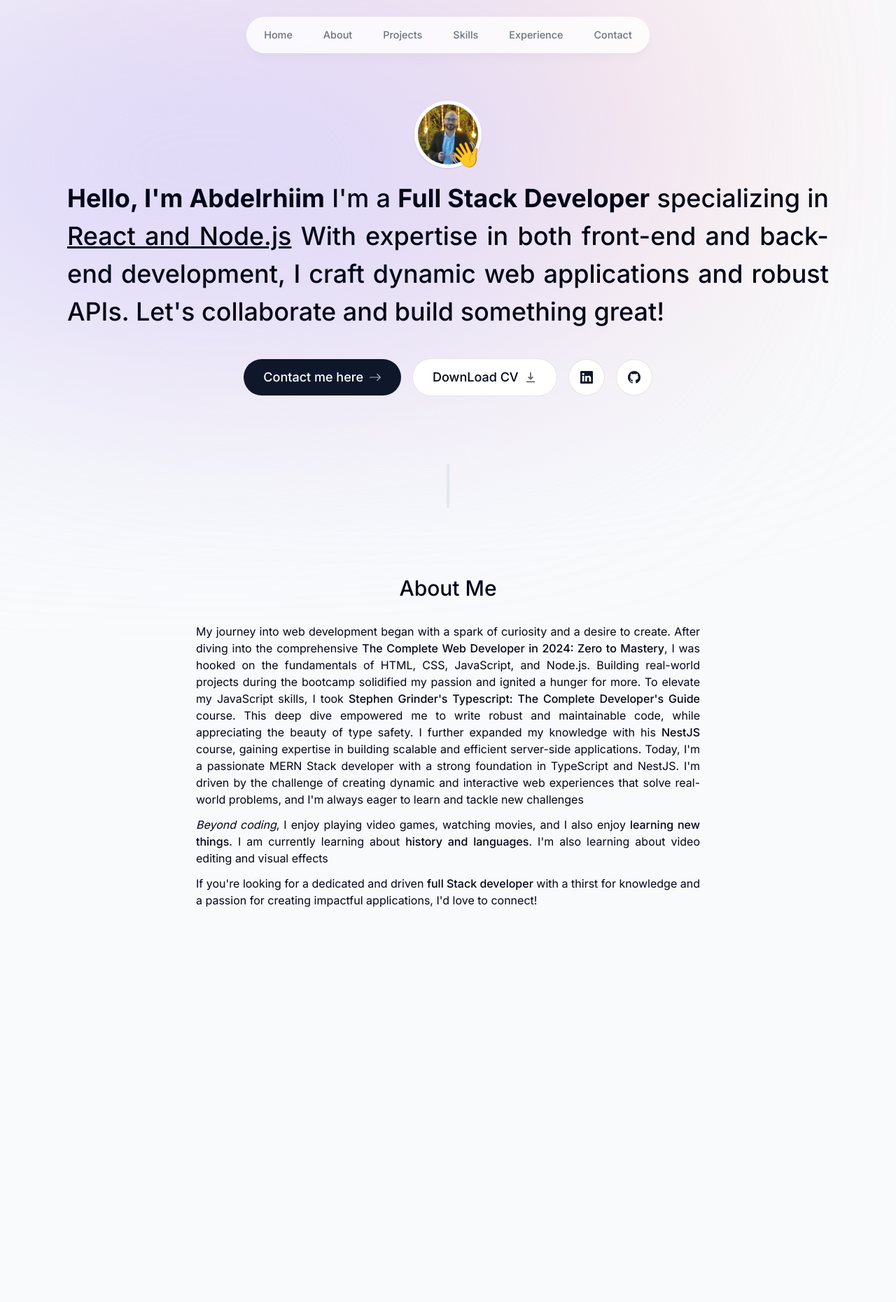
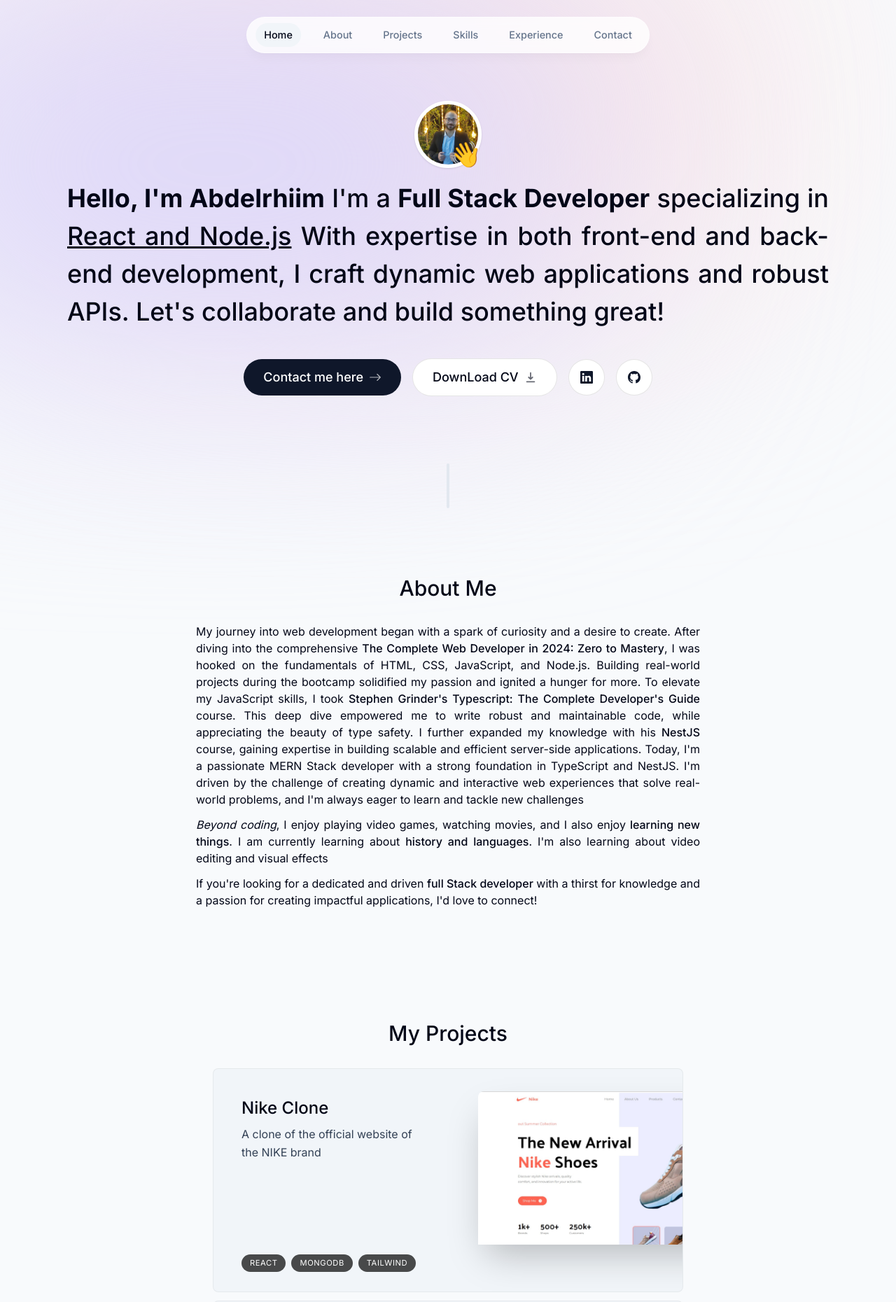
Before and after one commit to Abdelrahiim/new-portfolio, a Next.js app: page / in a window 1280 px wide. Shown: the top 1860 px of the page at 70% size. Built offline with nearby package versions, Linux system fonts and the light colour scheme.

Commit message:
implement projects Section

```diff
--- a/package.json
+++ b/package.json
@@ -11,12 +11,16 @@
   },
   "dependencies": {
     "@t3-oss/env-nextjs": "^0.7.1",
+    "add": "^2.0.6",
+    "clsx": "^2.1.0",
     "framer-motion": "^11.0.5",
     "next": "^14.0.4",
     "react": "18.2.0",
     "react-dom": "18.2.0",
     "react-icons": "^5.0.1",
-    "zod": "^3.22.4"
+    "react-intersection-observer": "^9.8.0",
+    "zod": "^3.22.4",
+    "zustand": "^4.5.1"
   },
   "devDependencies": {
     "@types/eslint": "^8.44.7",
--- a/src/app/layout.tsx
+++ b/src/app/layout.tsx
@@ -20,7 +20,7 @@ export default function RootLayout({
   children: React.ReactNode;
 }) {
   return (
-    <html lang="en">
+    <html lang="en" className="!scroll-smooth">
       <body
         className={`font-sans ${inter.variable} h-[5000px] bg-slate-50 pt-28 text-slate-950 sm:pt-36 dark:bg-slate-900 dark:text-slate-50 dark:text-opacity-90`}
       >
--- a/src/app/page.tsx
+++ b/src/app/page.tsx
@@ -1,5 +1,6 @@
 import About from "~/components/About";
 import Intro from "~/components/Intro";
+import Projects from "~/components/Projects";
 import SectionDivider from "~/components/SectionDivider";
 
 export default function HomePage() {
@@ -8,6 +9,7 @@ export default function HomePage() {
       <Intro />
       <SectionDivider />
       <About />
+      <Projects/>
     </main>
   );
 }
--- a/src/components/About.tsx
+++ b/src/components/About.tsx
@@ -6,10 +6,11 @@ import SectionHeading from "./SectionHeading";
 const About = () => {
   return (
     <motion.section
-      id="#about"
-      className="mb-28 max-w-[45rem] text-justify sm:mb-40 "
-      initial={{ opacity: 0, y: 100 }} animate={{opacity:1 ,y:0}}
-      transition={{delay:.175}}
+      id="about"
+      className="mb-28 max-w-[45rem] scroll-m-28 text-justify sm:mb-40"
+      initial={{ opacity: 0, y: 100 }}
+      animate={{ opacity: 1, y: 0 }}
+      transition={{ delay: 0.175 }}
     >
       <SectionHeading>About Me</SectionHeading>
       <p className="mb-3 ">
--- a/src/components/Header.tsx
+++ b/src/components/Header.tsx
@@ -1,38 +1,57 @@
-"use client"
-import { motion } from "framer-motion"
-import Link from "next/link"
-import { links } from "~/lib/data"
+"use client";
+import { motion } from "framer-motion";
+import Link from "next/link";
+import { useState } from "react";
+import { links } from "~/lib/data";
+import { clsx } from "clsx";
 const Header = () => {
+  const [activeSection, setActiveSection] = useState("Home");
   return (
-        <header className="z-[999] relative">
+    <header className="relative z-[999]">
       <motion.div
-                className="fixed top-0 left-1/2 h-[4.5rem] w-full rounded-none border border-white border-opacity-40 bg-white bg-opacity-80 shadow-lg shadow-black/[0.03] backdrop-blur-[0.5rem] sm:top-6 sm:h-[3.25rem] sm:w-[36rem] sm:rounded-full dark:bg-gray-950 dark:border-black/40 dark:bg-opacity-75"
+        className="fixed left-1/2 top-0 h-[4.5rem] w-full rounded-none border border-white border-opacity-40 bg-white bg-opacity-80 shadow-lg shadow-black/[0.03] backdrop-blur-[0.5rem] sm:top-6 sm:h-[3.25rem] sm:w-[36rem] sm:rounded-full dark:border-black/40 dark:bg-slate-950 dark:bg-opacity-75"
         initial={{ y: -100, x: "-50%", opacity: 0 }}
         animate={{ y: 0, x: "-50%", opacity: 1 }}
+      ></motion.div>
+      <nav className="fixed left-1/2 top-[0.15rem] flex h-12 -translate-x-1/2 py-2 sm:top-[1.7rem] sm:h-[initial] sm:py-0">
+        <ul className="flex w-[22rem] flex-wrap items-center justify-center gap-y-1 text-[0.9rem] font-medium text-slate-500 sm:w-[initial] sm:flex-nowrap sm:gap-5">
+          {links.map((link) => (
+            <motion.li
+              className="relative flex h-3/4 items-center justify-center"
+              key={link.hash}
+              initial={{ y: -100, opacity: 0 }}
+              animate={{ y: 0, opacity: 1 }}
             >
-            </motion.div>
-            <nav className="flex fixed top-[0.15rem] left-1/2 h-12 -translate-x-1/2 py-2 sm:top-[1.7rem] sm:h-[initial] sm:py-0">
-                <ul className="flex w-[22rem] flex-wrap items-center justify-center gap-y-1 text-[0.9rem] font-medium text-gray-500 sm:w-[initial] sm:flex-nowrap sm:gap-5">
-                    {links.map((link) => (
-                        <motion.li className="h-3/4 flex items-center justify-center"
-                            key={link.hash}
-                            initial={{ y: -100, opacity: 0 }} animate={{ y: 0, opacity: 1 }}>
               <Link
                 href={link.hash}
-                                className="flex w-full justify-center px-3 py-3 hover:text-slate-950 dark:text-slate-500 transition dark:hover:text-slate-300"
+                onClick={() => setActiveSection(link.name)}
+                className={clsx(
+                  "flex w-full justify-center px-3 py-3 transition hover:text-slate-950 dark:text-slate-500 dark:hover:text-slate-300",
+                  {
+                    "text-slate-950 dark:text-slate-200":
+                      activeSection === link.name,
+                  },
+                )}
               >
                 {link.name}
+                {link.name === activeSection && (
+                  <motion.span
+                    className="absolute inset-0 -z-10 rounded-full bg-slate-100 dark:bg-slate-800"
+                    layoutId="activeSection"
+                    transition={{
+                      type: "spring",
+                      stiffness: 380,
+                      damping: 30,
+                    }}
+                  ></motion.span>
+                )}
               </Link>
             </motion.li>
           ))}
         </ul>
+      </nav>
+    </header>
+  );
+};
 
-            </nav>
-
-
-
-        </header>
-    )
-}
-
-export default Header
+export default Header;
--- /dev/null
+++ b/src/components/Project.tsx
@@ -0,0 +1,50 @@
+"use client";
+import Image from "next/image";
+import { useRef, type FC } from "react";
+import { type projectsData } from "~/lib/data";
+import { motion, useScroll, useTransform } from "framer-motion";
+type ProjectProps = (typeof projectsData)[number];
+
+const Project: FC<ProjectProps> = ({ title, description, tags, imageUrl }) => {
+  const ref = useRef<HTMLDivElement>(null);
+  const { scrollYProgress } = useScroll({
+    target: ref,
+    offset: ["0 1", "1.33 1"],
+  });
+  const scaleProgress = useTransform(scrollYProgress, [0, 1], [0.8, 1]);
+  const opacityProgress = useTransform(scrollYProgress, [0, 1], [0.6, 1]);
+  return (
+    <motion.div
+      ref={ref}
+      style={{ scale: scaleProgress, opacity: opacityProgress }}
+      className="group mb-3 last:mb-0 sm:mb-3"
+    >
+      <section className=" relative  max-w-[42rem] rounded-lg overflow-hidden border border-black/5 bg-slate-100 transition  hover:bg-slate-200  sm:h-[20rem] sm:pr-8 sm:group-even:pl-8 dark:bg-white/10 dark:text-white dark:hover:bg-white/20">
+        <div className="flex h-full flex-col px-5 pb-7 pt-4 sm:max-w-[50%] sm:pl-10 sm:pr-2 sm:pt-10 sm:group-even:ml-[18rem]">
+          <h3 className="text-2xl font-medium">{title}</h3>
+          <p className="mt-2 leading-relaxed text-slate-700 dark:text-white/70">
+            {description}
+          </p>
+          <ul className="mt-4 flex flex-wrap gap-2 sm:mt-auto">
+            {tags.map((tag, index) => (
+              <li
+                key={index}
+                className="rounded-full bg-black/[0.7] px-3 py-1 text-[0.7rem] uppercase tracking-wider text-white dark:text-white/70"
+              >
+                {tag}
+              </li>
+            ))}
+          </ul>
+        </div>
+        <Image
+          src={imageUrl}
+          alt={title}
+          quality={95}
+          className="absolute -right-40 top-8 w-[28.25rem] rounded-t-lg shadow-2xl transition group-even:-left-40 group-even:right-[initial] group-hover:-translate-x-3 group-hover:translate-y-3 group-hover:-rotate-2 group-hover:scale-[1.04] group-even:group-hover:translate-x-3 group-even:group-hover:translate-y-3 group-even:group-hover:rotate-2"
+        />
+      </section>
+    </motion.div>
+  );
+};
+
+export default Project;
--- /dev/null
+++ b/src/components/Projects.tsx
@@ -0,0 +1,23 @@
+import React, { Fragment } from "react";
+import SectionHeading from "./SectionHeading";
+import { projectsData } from "~/lib/data";
+import Project from "./Project";
+
+const Projects = () => {
+  return (
+    <section id="projects" className="scroll-m-28 mb-28">
+      <SectionHeading>My Projects</SectionHeading>
+      <div>
+        {projectsData.map((project, index) => (
+          <Fragment key={index}>
+            <Project {...project} />
+          </Fragment>
+        ))}
+      </div>
+    </section>
+  );
+};
+
+
+
+export default Projects;
--- a/src/lib/data.ts
+++ b/src/lib/data.ts
@@ -62,7 +62,7 @@ export const experiencesData = [
 export const projectsData = [
   {
     title: "Nike Clone",
-    description: "Nike Clone",
+    description: "A clone of the official website of the NIKE brand",
     tags: ["React", "MongoDB", "Tailwind"],
     imageUrl: NikeClone,
   },
@@ -74,7 +74,7 @@ export const projectsData = [
     imageUrl: Crypto,
   },
   {
-    title: "Word Analytics",
+    title: "Infinity Estate",
     description:
       "A Real State App that can help you find the best place for your next home.",
     tags: [
```
Also changed, not shown: 1 other file (tests, documents, lock files or other folders). Lines whose indentation alone changed are shown as unchanged.
